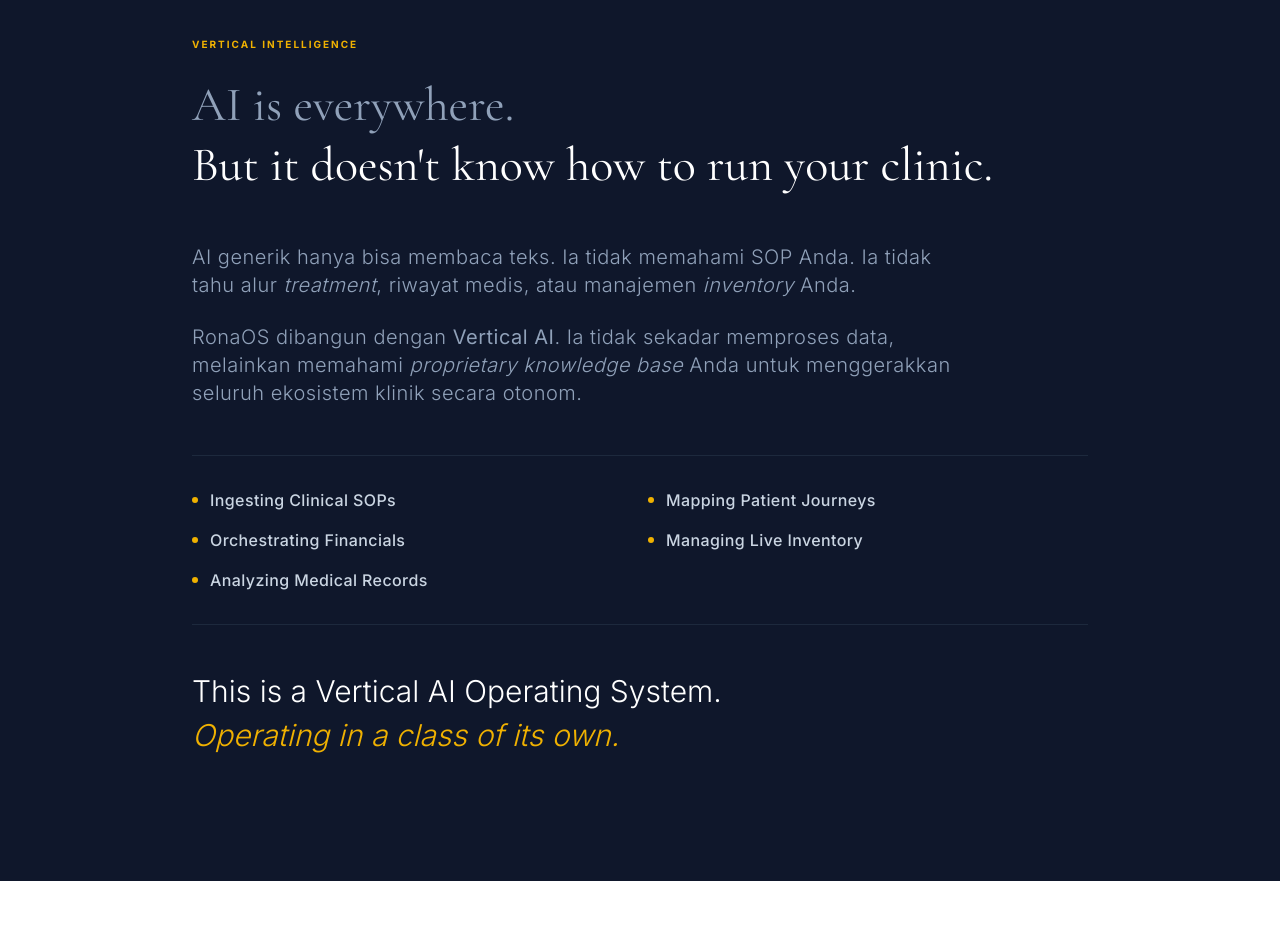
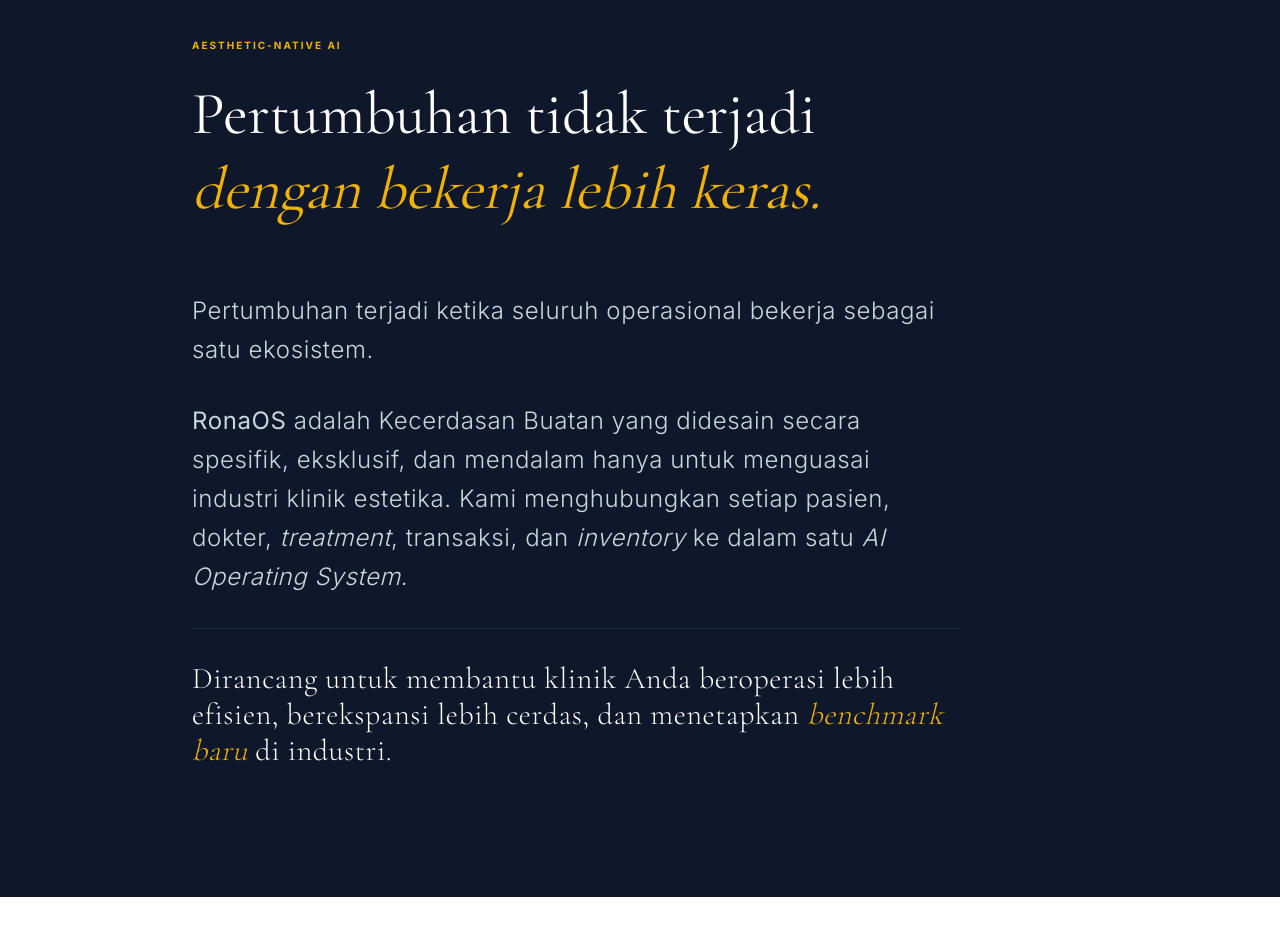
Before and after one commit to jasurddev/AuraWellness, a Next.js app: page / in a window 1280 px wide. Shown: the part 1900-2836 px from the top of the page. Built offline with nearby package versions, Linux system fonts and the light colour scheme.

Commit message:
feat: apply Aesthetic-Native AI manifesto copy and layout

```diff
--- a/src/app/page.tsx
+++ b/src/app/page.tsx
@@ -133,29 +133,21 @@ export default function Home() {
 
       {/* 2.7 Manifesto Section */}
       <section className="py-24 md:py-32 px-6 bg-slate-900 text-white selection:bg-yellow-500/30">
-        <div className="max-w-4xl mx-auto font-serif text-2xl md:text-5xl leading-snug md:leading-tight space-y-8 md:space-y-12">
+        <div className="max-w-4xl mx-auto flex flex-col space-y-16">
           <motion.div initial={{ opacity: 0, y: 20 }} whileInView={{ opacity: 1, y: 0 }} viewport={{ once: true }}>
-            <span className="text-[10px] font-sans font-bold uppercase tracking-[0.2em] text-yellow-500 mb-6 block">VERTICAL INTELLIGENCE</span>
-            <p className="text-slate-400">AI is everywhere.</p>
-            <p>But it doesn't know how to run your clinic.</p>
+            <span className="text-[10px] font-sans font-bold uppercase tracking-[0.2em] text-yellow-500 mb-6 block">AESTHETIC-NATIVE AI</span>
+            <h2 className="font-serif text-4xl md:text-6xl leading-tight">
+              Pertumbuhan tidak terjadi <br className="hidden md:block"/>
+              <i className="text-yellow-500">dengan bekerja lebih keras.</i>
+            </h2>
           </motion.div>
 
-          <motion.div initial={{ opacity: 0, y: 20 }} whileInView={{ opacity: 1, y: 0 }} viewport={{ once: true }} className="text-base md:text-xl font-sans font-light tracking-wide text-slate-400 space-y-6 max-w-3xl">
-            <p>AI generik hanya bisa membaca teks. Ia tidak memahami SOP Anda. Ia tidak tahu alur <i>treatment</i>, riwayat medis, atau manajemen <i>inventory</i> Anda.</p>
-            <p>RonaOS dibangun dengan <b>Vertical AI</b>. Ia tidak sekadar memproses data, melainkan memahami <i>proprietary knowledge base</i> Anda untuk menggerakkan seluruh ekosistem klinik secara otonom.</p>
-          </motion.div>
-
-          <motion.div initial={{ opacity: 0, y: 20 }} whileInView={{ opacity: 1, y: 0 }} viewport={{ once: true }} className="grid grid-cols-1 md:grid-cols-2 gap-4 text-sm md:text-base font-sans font-medium tracking-wide text-slate-300 py-8 border-t border-b border-slate-800">
-            <div className="flex items-center gap-3"><span className="w-1.5 h-1.5 bg-yellow-500 rounded-full"></span> Ingesting Clinical SOPs</div>
-            <div className="flex items-center gap-3"><span className="w-1.5 h-1.5 bg-yellow-500 rounded-full"></span> Mapping Patient Journeys</div>
-            <div className="flex items-center gap-3"><span className="w-1.5 h-1.5 bg-yellow-500 rounded-full"></span> Orchestrating Financials</div>
-            <div className="flex items-center gap-3"><span className="w-1.5 h-1.5 bg-yellow-500 rounded-full"></span> Managing Live Inventory</div>
-            <div className="flex items-center gap-3"><span className="w-1.5 h-1.5 bg-yellow-500 rounded-full"></span> Analyzing Medical Records</div>
-          </motion.div>
-
-          <motion.div initial={{ opacity: 0, y: 20 }} whileInView={{ opacity: 1, y: 0 }} viewport={{ once: true }} className="text-xl md:text-3xl font-sans font-light mt-8">
-            <p>This is a Vertical AI Operating System.</p>
-            <p className="text-yellow-500 italic mt-2">Operating in a class of its own.</p>
+          <motion.div initial={{ opacity: 0, y: 20 }} whileInView={{ opacity: 1, y: 0 }} viewport={{ once: true }} className="text-lg md:text-2xl font-sans font-light tracking-wide text-slate-300 space-y-8 max-w-3xl leading-relaxed">
+            <p>Pertumbuhan terjadi ketika seluruh operasional bekerja sebagai satu ekosistem.</p>
+            <p><b>RonaOS</b> adalah Kecerdasan Buatan yang didesain secara spesifik, eksklusif, dan mendalam hanya untuk menguasai industri klinik estetika. Kami menghubungkan setiap pasien, dokter, <i>treatment</i>, transaksi, dan <i>inventory</i> ke dalam satu <i>AI Operating System</i>.</p>
+            <p className="text-xl md:text-3xl font-serif text-white pt-8 border-t border-slate-800">
+              Dirancang untuk membantu klinik Anda beroperasi lebih efisien, berekspansi lebih cerdas, dan menetapkan <i className="text-yellow-500">benchmark baru</i> di industri.
+            </p>
           </motion.div>
         </div>
       </section>
```
